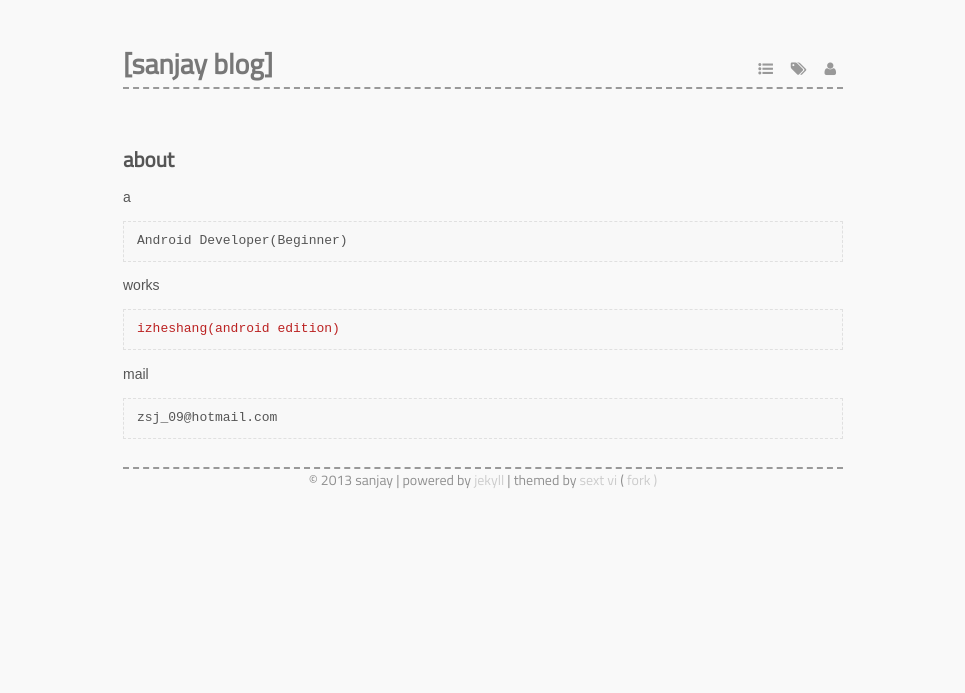
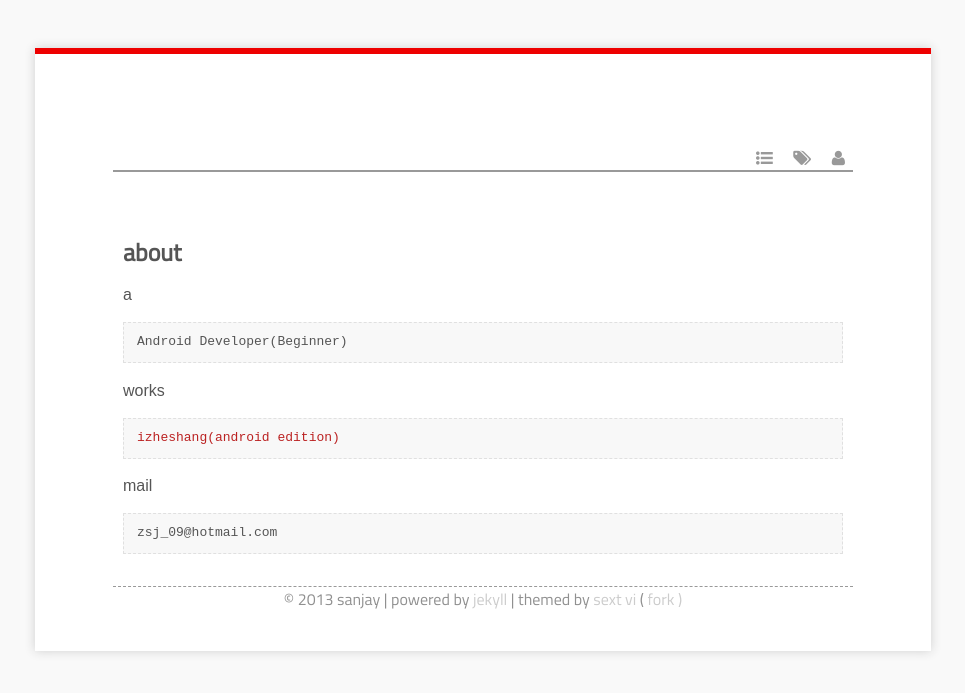
Before and after one commit to SanjayZhang/jekyll_blog, a Jekyll site: the page built from about.markdown, in a window 1280 px wide. Shown: the top 693 px of the page, without its empty margins (157-1122 px from the left). Built offline with Jekyll 4.4.1, drawn with Linux system fonts in a browser that asks for light colours; some web fonts are replaced; Markdown is read by kramdown in place of the engine named in the settings.

Commit message:
modify theme

```diff
--- a/_config.yml
+++ /dev/null
@@ -1,6 +0,0 @@
-baseurl: /jekyll_blog
-
-markdown: rdiscount
-pygments: true
-permalink: /:year/:month/:day/:title.html
-name: "[sanjay blog]"
--- a/_layouts/default.html
+++ b/_layouts/default.html
@@ -2,13 +2,10 @@
 <html xmlns="http://www.w3.org/1999/xhtml" xml:lang="en" lang="en-us">
   <head>
     <meta http-equiv="content-type" content="text/html; charset=utf-8" />
-    <meta name="author" content="Sanjay Zhang" />
-    {% if page.title %}
+    <meta name="author" content="{{ site.author }}" />
     <title>{{ page.title }}</title>
-    {% else %}
-    <title>{{ site.name }}</title>
-    {% endif %}
-    <link rel="shortcut icon" href="/favicon.ico">
+
+    <link rel="shortcut icon" href="{{site.baseurl}}/media/favicon.ico">
     <link rel="stylesheet" href="{{site.baseurl}}/media/css/style.css">
     <link rel="stylesheet" href="{{site.baseurl}}/media/css/fontawesome.css">
     <!--[if IE 7]>
--- a/index.markdown
+++ b/index.markdown
@@ -1,4 +1,5 @@
 ---
+title: Sanjay's Blog
 layout: default
 ---
 
--- a/media/css/style.css
+++ b/media/css/style.css
@@ -16,11 +16,23 @@
   padding: 0; }
 
 body {
-  font-size: 14px;
-  font-family: "Lekton", "Hiragino Sans GB", "Microsoft YaHei", sans-serif;
+  font-size: 16px;
+  font-family: "Microsoft YaHei", sans-serif;
   color: #555;
   background-color: #f9f9f9; }
 
+body>div {
+    width: 70%;
+    min-width: 32em;
+    max-width: 50em;
+    padding: 3em 3em 1.5em;
+    margin: 3em auto;
+    background-color: #fff;
+    -moz-box-shadow: 0 0 10px 0 #cfcfcf;
+    -webkit-box-shadow: 0 0 10px 0 #cfcfcf;
+    box-shadow: 0 0 10px 0 #cfcfcf;
+    border-top: 6px solid #EE0000;
+}
 ol, ul {
   list-style-position: inside; }
 
@@ -72,11 +84,11 @@ code {
   border: 1px dashed #e0e0e0; }
 
 header {
-  width: 720px;
+  width: 740px;
   margin: 0 auto;
   text-align: justify;
   margin: 2em auto 4em auto;
-  border-bottom: 2px dashed #999; }
+  border-bottom: 2px solid #999; }
   header:after {
     content: '';
     width: 100%;
@@ -147,14 +159,14 @@ article {
     margin: 3em 0; }
 
 footer {
-  width: 720px;
+  width: 740px;
   margin: 0 auto;
   display: block;
   color: #909090;
   font-family: "Titillium Web", "Hiragino Sans GB", "Microsoft YaHei", sans-serif;
 
   text-align: center;
-  border-top: 2px dashed #999;
+  border-top: 1px dashed #999;
   margin: 1em auto; }
   footer a, footer header #header h1 a, header #header h1 footer a, footer article .title a, article .title footer a, footer article .meta .tags a, article .meta .tags footer a {
     color: #cccccc; }
```
Also changed, not shown: 1 other file.
